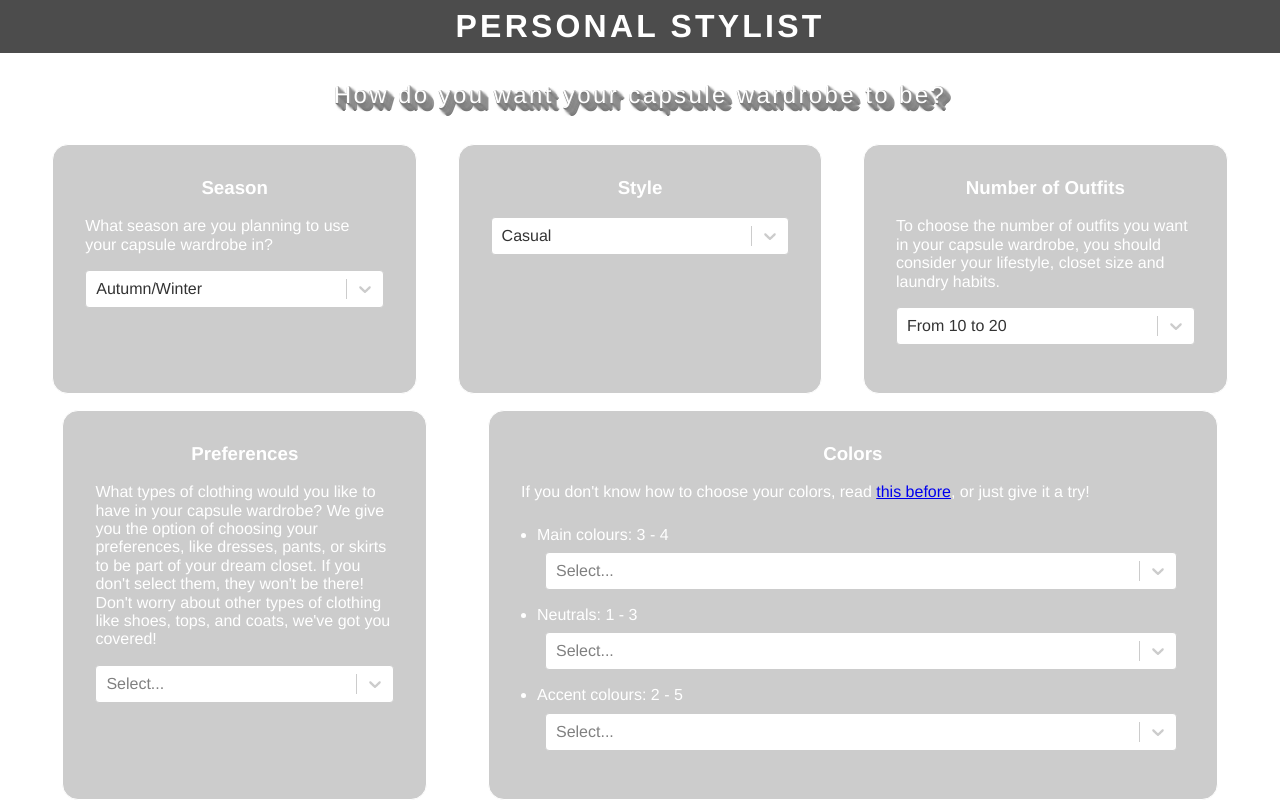
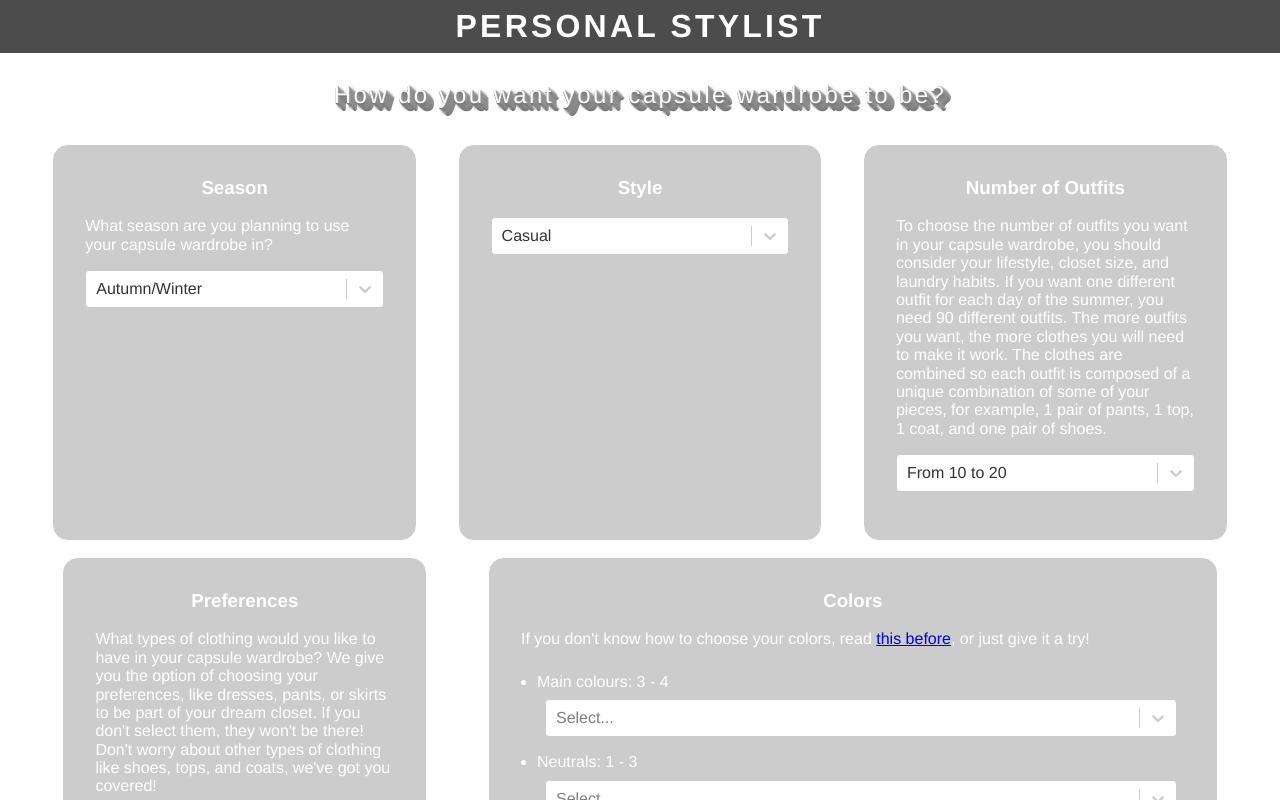
Before and after one commit to Lzduque/personal-stylist, a React (Create React App) app: page / in a window 1280 px wide. Shown: the top 800 px of the page. Built offline with nearby package versions, Linux system fonts and the light colour scheme.

Commit message:
Explain better "#OfOutfits"

```diff
--- a/src/Components/NumberOfOutfitsField.tsx
+++ b/src/Components/NumberOfOutfitsField.tsx
@@ -21,7 +21,8 @@ const NumberOfOutfitsField = ({ selectedNumberOfOutfits, updateField}: IProps) =
     <div className="numberOfOutfits mt0 mb3-ns">
       <h3 className="mt0" >Number of Outfits</h3>
       <p className="fw4 tl">
-        To choose the number of outfits you want in your capsule wardrobe, you should consider your lifestyle, closet size and laundry habits.
+        To choose the number of outfits you want in your capsule wardrobe, you should consider your lifestyle, closet size, and laundry habits. If you want one different outfit for each day of the summer, you need 90 different outfits.
+        The more outfits you want, the more clothes you will need to make it work. The clothes are combined so each outfit is composed of a unique combination of some of your pieces, for example, 1 pair of pants, 1 top, 1 coat, and one pair of shoes.
       </p>
       <Select
         className="select"
```
